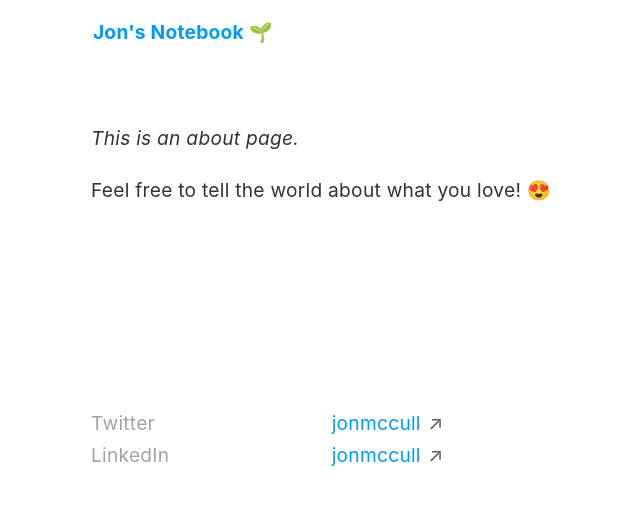
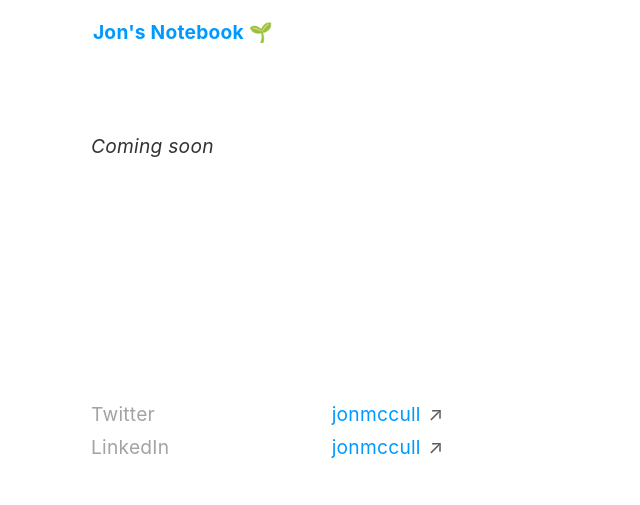
Before and after one commit to jonmccull/digital-garden, a Jekyll site: the page built from _pages/about.md, in a window 1280 px wide. Shown: the top 505 px of the page, without its empty margins (234-874 px from the left). Built offline with Jekyll 4.4.1, drawn with Linux system fonts in a browser that asks for light colours.

Commit message:
Update About page to Now

```diff
--- a/_pages/about.md
+++ b/_pages/about.md
@@ -1,9 +1,7 @@
 ---
 layout: page
-title: About
-permalink: /about
+title: Now
+permalink: /now
 ---
 
-*This is an about page.*
-
-Feel free to tell the world about what you love! 😍
+*Coming soon*
```
